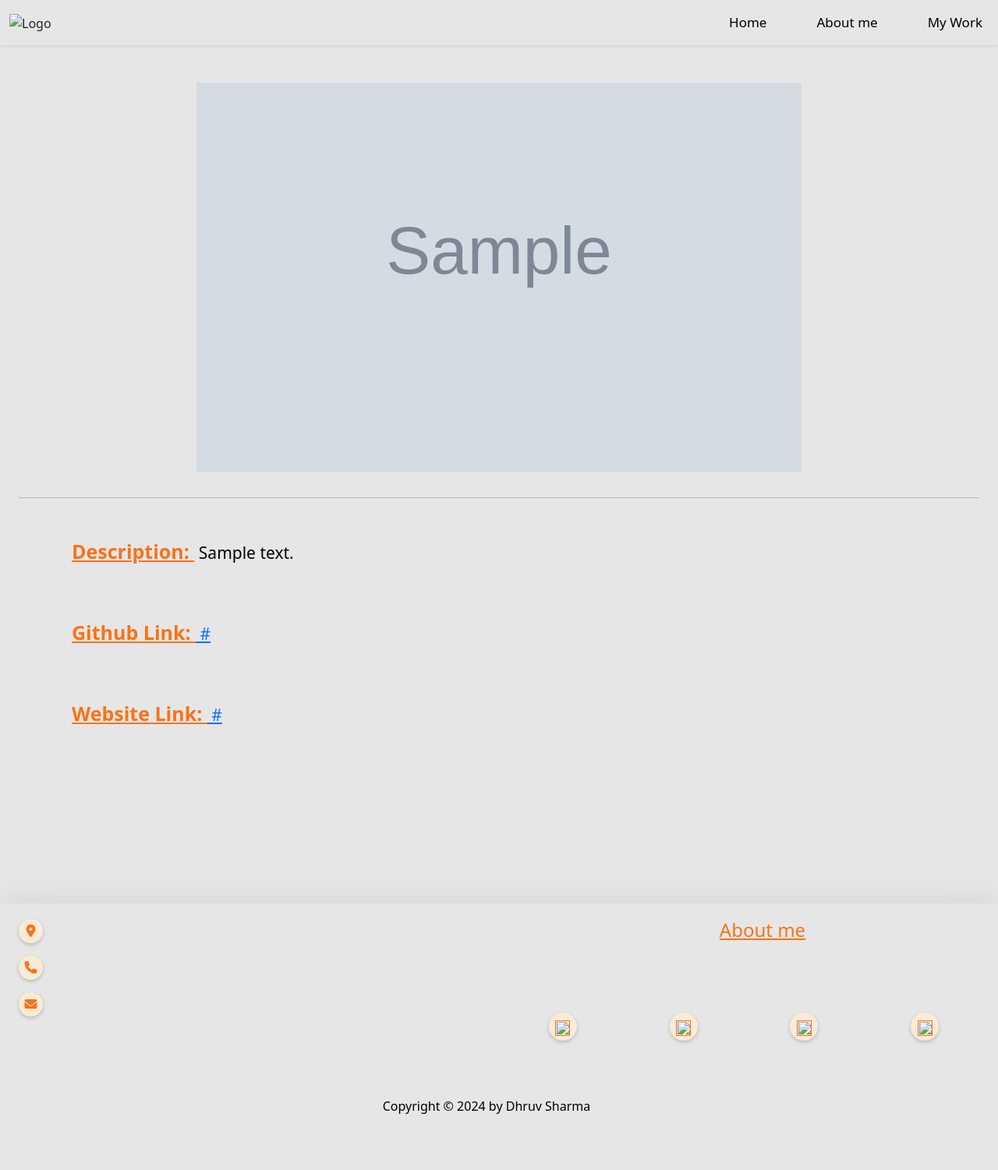
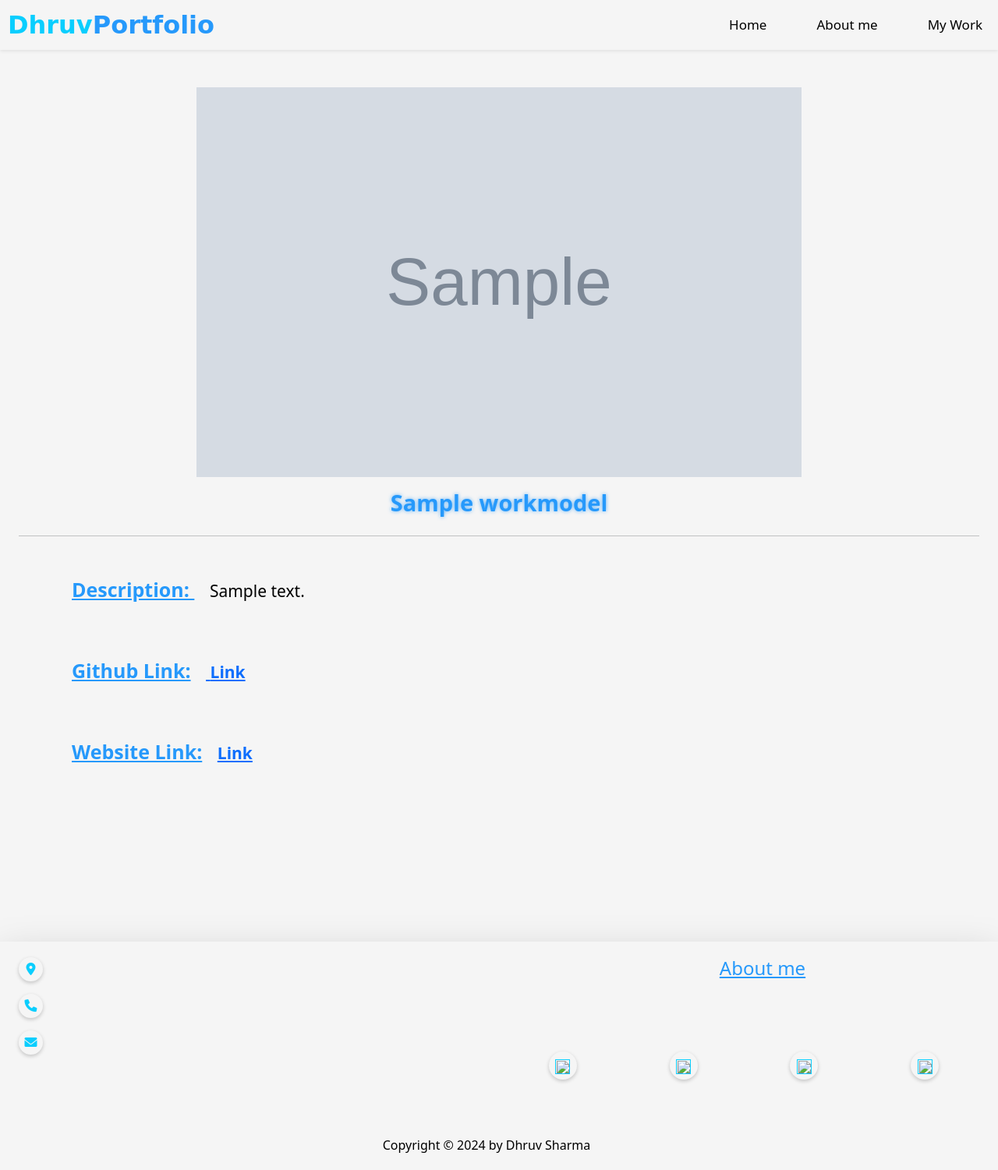
Before and after one commit to Dhruv9512/Dhruv-Portfolio, a Django app: page /Work/1/ in a window 1280 px wide. Shown: the whole page at 78% size. Before the commit the page ends 1429 px from the top, so only its background shows below. Run offline with Django 5.2, Linux system fonts and the light colour scheme; tables that the repository leaves empty hold one stand-in row (values such as "Sample post"); grey boxes marked "Sample" are stand-in pictures; some libraries are stand-ins or nearby versions.

Commit message:
Changes in logo and color

```diff
--- a/Skill/static/css/see_my_work.css
+++ b/Skill/static/css/see_my_work.css
@@ -47,17 +47,16 @@
 }
 
 .seemyworklist li p strong {
-    color: #f97316;
+    color: #2699FB;
     font-size: 25px;  /* Increased by 5px */
 }
 
 .seemyworkh4 {
-    margin-top: 1.5rem;
     text-align: center;
-    color: #f97316;
-    text-shadow: 0 0 5px rgba(255, 150, 50, 0.7);
+    color: #2699FB;
+    text-shadow: 0 0 5px rgba(38, 153, 251, 0.7);
     font-weight: bold;
-    font-size: 29px; /* Increased by 5px */
+    font-size: 29px;
 }
 
 @media (max-width: 768px) {
--- a/Skill/templates/see_my_work/see_my_work.html
+++ b/Skill/templates/see_my_work/see_my_work.html
@@ -12,19 +12,19 @@
 
     <!-- Image Section -->
     <div class="seemywork-img-container d-flex flex-column justify-content-center mt-0">
-        <img src="{{ seemywork.Work_Image }}" alt="My work image" class="seemyworkimg img-fluid">
-        <h4 class="seemyworkh4 text-center">{{ seemywork.title }}</h4>
+        <img src="{{ Data.work.Work_Image }}" alt="My work image" class="seemyworkimg img-fluid">
     </div>
+    <h4 class="seemyworkh4 text-center">{{ Data.work.title }}</h4>
 
     <!-- Information List Section -->
     <hr>
     <ul class="work-info-list mx-5 seemyworklist" style="list-style-type: none; text-align: left;">
-        <li><p><strong><u>Description: </u></strong> &nbsp;{{ Data.description }}</p></li>
-        <li><p><strong><u>Github Link: </u></strong><a href="{{ Data.github_link }}" target="_blank"> &nbsp;{{ Data.github_link }}</a></p></li>
+        <li><p><strong><u>Description: </u>&nbsp &nbsp</strong>{{ Data.description }}</p></li>
+        <li><p><strong><u>Github Link:</u>&nbsp &nbsp</strong><a href="{{ Data.github_link }}" target="_blank"> <b>Link</b></a></p></li>
         {% if Data.website_link == "https://NULL.com" %}
-            <li><p><strong><u>Website Link: </u></strong> &nbsp;<b>Web Site Is Not Available</b></p></li>
+            <li><p><strong><u>Website Link: </u>&nbsp &nbsp</strong><b>Web Site Is Not Available</b></p></li>
         {% else %}
-            <li><p><strong><u>Website Link: </u></strong><a href="{{ Data.website_link }}" target="_blank"> &nbsp;{{ Data.website_link }}</a></p></li>
+            <li><p><strong><u>Website Link:</u>&nbsp &nbsp</strong><a href="{{ Data.website_link }}" target="_blank"><b>Link</b></a></p></li>
         {% endif %}
     </ul>
 </div>
--- a/Skill/views.py
+++ b/Skill/views.py
@@ -14,11 +14,9 @@ def Work(request):
 
 # see my work
 def seemywork(request,Myid):
-    seemywork = WorkModel.objects.filter(id = int(Myid)).first()
     data = see_my_work.objects.filter(work = int(Myid)).first()
 
     context = {
-        "seemywork":seemywork,
         "Data":data,
     }
     return render(request,"see_my_work/see_my_work.html",context)
--- a/home/static/index/css/style.css
+++ b/home/static/index/css/style.css
@@ -1,5 +1,5 @@
 /* Ensure the html and body have full height */
-html{
+html {
   height: 100%;
   margin: 0;
   font-family: __Inter_Tight_1e1a75, __Inter_Tight_Fallback_1e1a75 !important;
@@ -11,13 +11,13 @@ body {
   flex-direction: column;
   min-height: auto !important;
   margin: 0;
-  background-color: #e6e6e6 !important; /* Light gray background */
+  background-color: #F5F5F5 !important; /* Changed to light gray background */
 }
 
 /* Ensure header and footer behave well */
 header {
   z-index: 10;
-  background-color: rgba(230, 230, 230, 0.6); /* Light gray with transparency */
+  background-color: rgba(245, 245, 245, 0.6); /* Light gray with transparency */
   backdrop-filter: blur(5px); /* Apply blur to the background */
   -webkit-backdrop-filter: blur(10px); /* For Safari support */
 }
@@ -25,20 +25,52 @@ header {
 footer {
   margin-top: auto !important;
   padding: 20px 0;
-  background-color: #e6e6e6 !important;
+  background-color: #F5F5F5 !important; /* Changed to F5F5F5 */
 }
 
+/* logo */
+/* Importing a custom font from Google Fonts */
+@import url('https://fonts.googleapis.com/css2?family=Cabin+Sketch:wght@700&display=swap'); /* Example font */
+
+/* Logo styling */
+#Dhruv_Logo {
+  text-align: center;
+  font-family: 'Cabin Sketch', cursive; /* Custom font for a more unique look */
+}
+
+.portfolio-logo {
+  display: flex;
+  justify-content: center;
+  align-items: end;
+  font-weight: bold;
+  color: #0ACEFE; /* Blue color for a modern feel */
+}
+
+.portfolio {
+  color: #2699FB; /* Lighter gradient blue */
+}
+
+/* Logo in mobile  */
+.portfolio-logo-mobile{
+  display: flex;
+  justify-content: start;
+  align-items: start;
+  font-weight: bold;
+  color: #0ACEFE;
+  font-size: 1.5em;
+}
 /* Mobile Navbar */
 .offcanvas-header {
-  background-color: #e6e6e6; /* Light gray color */
+  background-color: #F5F5F5; /* Changed to light gray color */
   height: 100% !important;
 }
 
 .offcanvas-body {
-  background-color: #e6e6e6; /* Light gray */
+  background-color: #F5F5F5; /* Changed to light gray */
   overflow-y: visible !important;
   height: 100vh !important; /* Full screen height */
   min-height: 100vh !important; /* Ensure full screen height even if content is less */
+  width: 100% !important;
 }
 
 .offcanvas-body nav {
@@ -61,7 +93,7 @@ footer {
 /* Mobile Navbar link hover effect */
 .offcanvas-body nav a:hover {
   color: white !important;
-  background-color: #f97316;
+  background: linear-gradient(to right, #0ACEFE, #2699FB); /* Gradient background */
   transform: scale(1.05); /* Smooth scaling effect */
   box-shadow: 0 4px 8px rgba(0, 0, 0, 0.2);
   transition: color 0.3s ease, background-color 0.3s ease, transform 0.3s ease, box-shadow 0.3s ease;
@@ -76,22 +108,25 @@ footer {
   text-rendering: auto;
   -webkit-font-smoothing: antialiased;
   -moz-osx-font-smoothing: grayscale;
-  color: #f97316;
+  color: #0ACEFE; /* Gradient color */
   transition: transform 0.3s ease;
   width: 1.2em;
   height: 1.2em;
   text-align: center;
   background-size: contain;
 }
-.nav-cencel{
+
+.nav-cencel {
   width: 10%;
   border: none;
-  background: #e6e6e6;
+  background: #F5F5F5;
   margin-left: 9em;
 }
-.nav-cencel i{
-  font-size: 1.5em
+
+.nav-cencel i {
+  font-size: 1.5em;
 }
+
 .custom-icon:hover {
   transform: scale(1.1);
 }
@@ -108,7 +143,7 @@ footer {
 
 .navbar-nav a:hover {
   color: white !important;
-  background-color: #f97316;
+  background: linear-gradient(to right, #0ACEFE, #2699FB); /* Gradient background */
   transform: scale(1.05); /* Smooth scaling effect */
   box-shadow: 0 4px 8px rgba(0, 0, 0, 0.2);
   transition: color 0.3s ease, background-color 0.3s ease, transform 0.3s ease, box-shadow 0.3s ease;
@@ -123,12 +158,12 @@ footer {
 
 /* Button Styling */
 .btn {
-  background-color: #f97316;
+  background: linear-gradient(to right, #0ACEFE, #2699FB); /* Gradient background */
   color: #000000; /* Black text for contrast */
 }
 
 .btn:hover {
-  background-color: #fb964d;
+  background: linear-gradient(to right, #2699FB, #0ACEFE); /* Gradient hover */
 }
 
 /* Footer Styling */
@@ -149,18 +184,18 @@ footer {
   border-radius: 50%;
   width: 30px;
   height: 30px;
-  background-color: antiquewhite;
+  background-color: #F5F5F5; /* Changed to light gray */
   box-shadow: 0 2px 5px rgba(0, 0, 0, 0.2);
   transition: background-color 0.3s ease, transform 0.3s ease;
 }
 
 .social_media div:hover {
-  background-color: rgba(254, 101, 12, 0.2);
+  background-color: rgba(10, 206, 254, 0.2);
   transform: scale(1.05);
 }
 
 .social_media i {
-  color: #f97316;
+  color: #0ACEFE; /* Gradient color */
   font-size: 17px; /* Increased by 1px */
   transition: transform 0.3s ease;
 }
@@ -177,20 +212,20 @@ footer {
   border-radius: 50%;
   width: 30px;
   height: 30px;
-  background-color: antiquewhite;
+  background-color: #F5F5F5;
   box-shadow: 0 2px 5px rgba(0, 0, 0, 0.2);
   transition: background-color 0.3s ease, transform 0.3s ease;
   margin-right: 10px;
 }
 
 .info div i {
-  color: #f97316;
+  color: #0ACEFE; /* Gradient color */
   font-size: 16px; /* Increased by 1px */
   transition: transform 0.3s ease;
 }
 
 .info div:hover {
-  background-color: rgba(254, 101, 12, 0.2);
+  background-color: rgba(10, 206, 254, 0.2);
   transform: scale(1.05);
 }
 
@@ -203,18 +238,22 @@ footer {
 }
 
 .about h4 {
-  color: #f97316;
+  color: #2699FB; /* Gradient color */
   font-family: var(--font-cabinet);
 }
 
 #About_me_footer {
-  color: #f97316;
+  color: #2699FB; /* Gradient color */
 }
 
 /* --------------------------------- Media Queries for Responsiveness -------------------------------- */
 
 /* Small Devices (Mobile - 450px or less) */
 @media (max-width: 450px) {
+  .portfolio-logo {
+    font-size: 1.2em; /* Increased by 0.5em */
+    margin-left: 4em;
+  }
   .navbar-nav a {
     font-size: 15px; /* Increased by 1px */
   }
@@ -244,6 +283,10 @@ footer {
 
 /* Medium Devices (Tablets - between 451px and 768px) */
 @media (min-width: 451px) and (max-width: 768px) {
+  .portfolio-logo {
+    font-size: 1.5em; /* Increased by 0.5em */
+    margin-left: 3em;
+  }
   .navbar-nav a {
     font-size: 16px; /* Increased by 1px */
   }
@@ -273,6 +316,11 @@ footer {
 
 /* Large Devices (Desktops - 769px and up) */
 @media (min-width: 769px) {
+  .portfolio-logo {
+    font-size: 2em; /* Increased by 0.5em */
+    margin-left: 4em;
+  }
+
   .navbar-nav a {
     font-size: 17px; /* Increased by 1px */
   }
--- a/home/templates/index/index.html
+++ b/home/templates/index/index.html
@@ -27,7 +27,9 @@
             <!-- Logo -->
             <div class="row justify-content-start w-50">
                 <div class="col-6 col-lg-3">
-                    <img src="{{ Image.Profile_Logo.image }}" class="img-fluid" alt="Logo" id="Dhruv_Logo">
+                    <div class="portfolio-logo" id="Dhruv_Logo">
+                        <span class="logo-text">Dhruv</span><span class="logo-text portfolio">Portfolio</span>
+                    </div>
                 </div>
             </div>
             <!-- Toggle Button for mobile view -->
@@ -49,8 +51,10 @@
 
         <!-- Mobile Navbar -->
         <div class="offcanvas offcanvas-start position-fixed" tabindex="-1" id="offcanvas" aria-labelledby="offcanvasLabel">
-            <div class="offcanvas-header d-flex justify-content-between gap-2">
-                <img src="{{ Image.Profile_Logo.image }}" class="img-fluid w-50" alt="Logo">
+            <div class="offcanvas-header d-flex justify-content-between">
+                <div class="portfolio-logo-mobile" >
+                    <span class="logo-text">Dhruv</span><span class="logo-text portfolio">Portfolio</span>
+                </div>
                 <button type="button" class="nav-cencel" data-bs-dismiss="offcanvas" aria-label="Close">
                     <i class="fa-solid fa-xmark"></i>
                 </button>
```
Also changed, not shown: Skill/static/css/Skill.css (+5 -6 lines), about/static/about/css/about.css (+6 -6 lines), home/static/home/css/home.css (+5 -6 lines).
